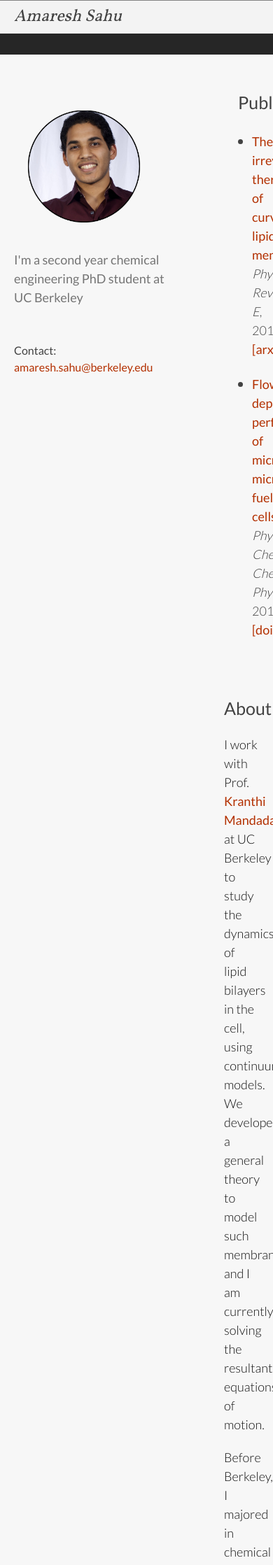
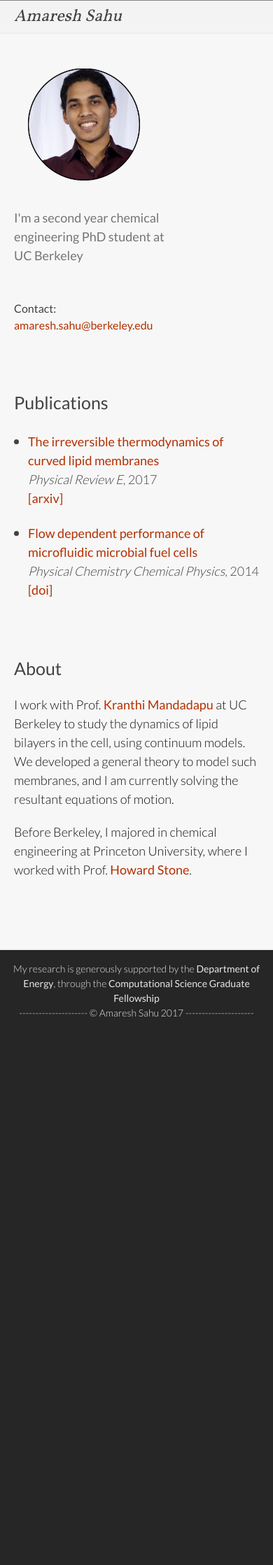
Before and after one commit to amaresh-sahu/amaresh-sahu.github.io, a Jekyll site: the page built from index.html, in a window 390 px wide. Shown: the top 2237 px of the page at 70% size. Built offline with Jekyll 4.4.1, drawn with Linux system fonts in a browser that asks for light colours; after the commit the page ends 1478 px from its top, so only the background shows below that.

Commit message:
fix mobile web formatting

```diff
--- a/_sass/_base.scss
+++ b/_sass/_base.scss
@@ -160,10 +160,10 @@ pre {
     @extend %clearfix;
 
     @include media-query($on-laptop) {
-        max-width: -webkit-calc(1200px - (#{$spacing-unit} * 2));
-        max-width:         calc(1200px - (#{$spacing-unit} * 2));
-        padding-right: $spacing-unit * 1.5;
-        padding-left: $spacing-unit / 2;
+        max-width: -webkit-calc(1200px - (#{$spacing-unit} * 3));
+        max-width:         calc(1200px - (#{$spacing-unit} * 3));
+        padding-right: $spacing-unit * 2;
+        padding-left: $spacing-unit;
     }
 
 	@include media-query($on-palm) {
--- a/_sass/_layout.scss
+++ b/_sass/_layout.scss
@@ -1,4 +1,4 @@
-/**
+/*
  * Site header
  */
 .site-header {
@@ -124,10 +124,18 @@
  * Page content
  */
 .page-content {
-    //padding: $spacing-unit 0;
 	margin-left: 300px;
     font-weight: 300;
 	margin-bottom: 2.5 * $spacing-unit;
+
+	@include media-query($on-laptop) {
+		margin-left: 0px;
+	}
+
+    @include media-query($on-palm) {
+		margin-left: 0px;
+	}
+
 }
 
 .page-heading {
@@ -267,8 +275,8 @@
         padding-bottom: 3.75 * $spacing-unit;
 
 		@include media-query($on-palm) {
-			padding-top: 2 * $spacing-unit;
-			padding-bottom: 2.5 * $spacing-unit;
+			//padding-top: 2 * $spacing-unit;
+			padding-bottom: 1.5 * $spacing-unit;
 		}
     }
 
@@ -287,10 +295,10 @@
 		padding-top: 1.25 * $spacing-unit;
 
 		@include media-query($on-palm) {
-			margin-left: 0.5 * $spacing-unit;
-			margin-right: 0.5 * $spacing-unit;
-			margin-top: 0.75 * $spacing-unit;
-			margin-bottom: 0.75 * $spacing-unit;
+			//margin-left: 0.5 * $spacing-unit;
+			//margin-right: 0.5 * $spacing-unit;
+			//margin-top: 0.75 * $spacing-unit;
+			//margin-bottom: 0.75 * $spacing-unit;
 		}
 
     }
```
